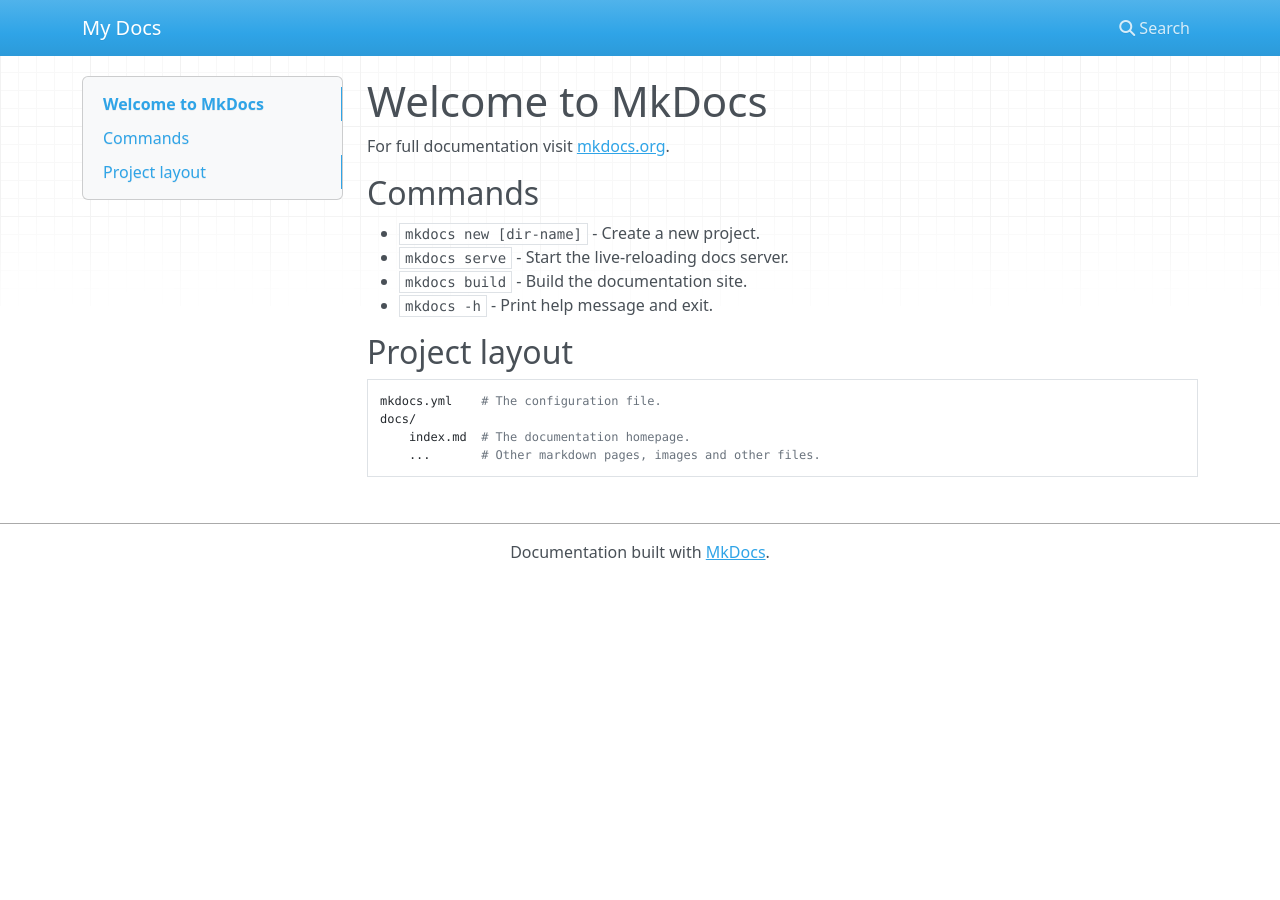
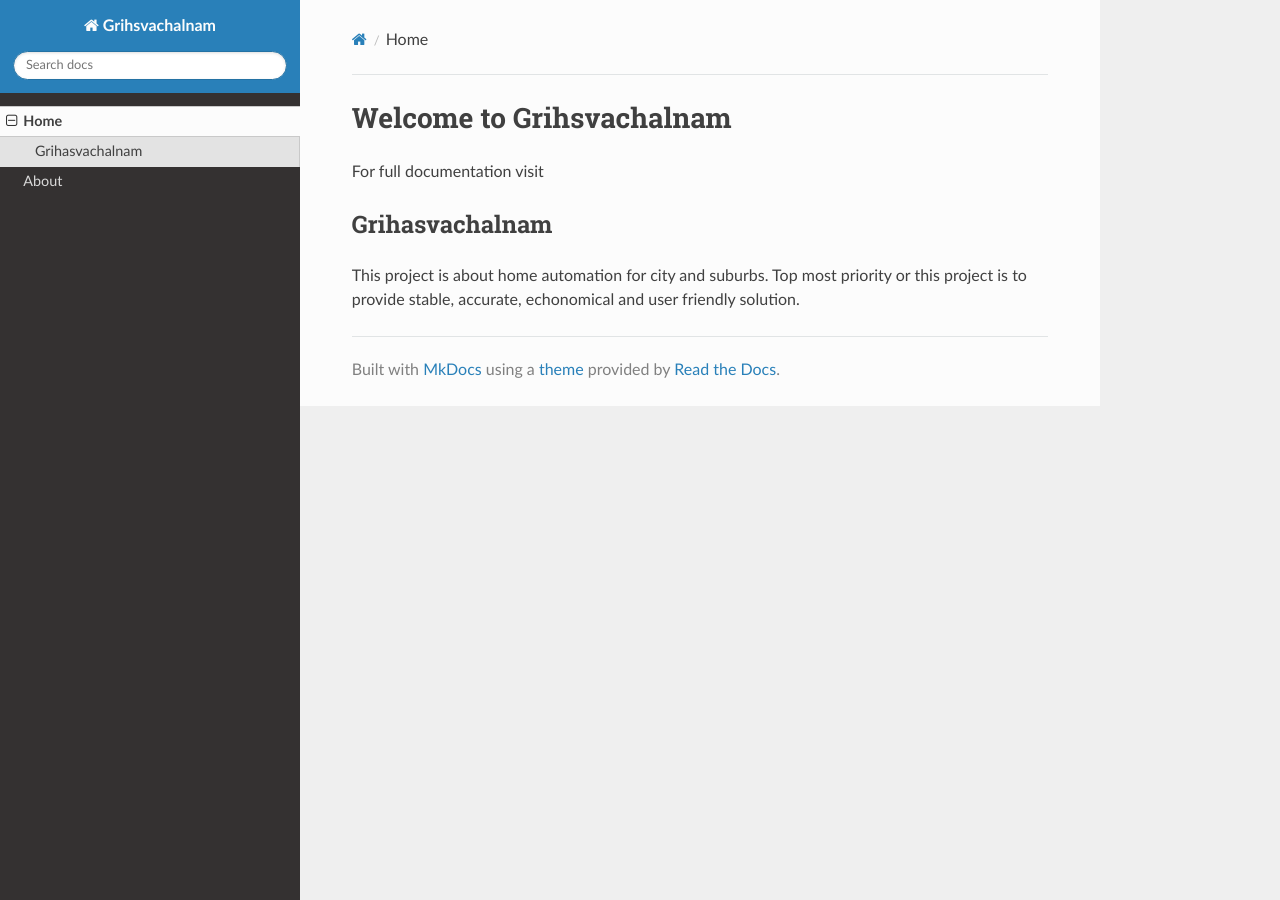
Before and after one commit to Amaya2024/grihasvachalnam, an MkDocs documentation site: the page built from docs/index.md, in a window 1280 px wide. Built offline with MkDocs 1.6.1, drawn with Linux system fonts in a browser that asks for light colours; nearby versions of some CDN libraries.

Commit message:
Updated the documents

```diff
--- a/docs/index.md
+++ b/docs/index.md
@@ -1,17 +1,8 @@
-# Welcome to MkDocs
+# Welcome to Grihsvachalnam
 
-For full documentation visit [mkdocs.org](https://www.mkdocs.org).
+For full documentation visit <WorkInProgress>
 
-## Commands
 
-* `mkdocs new [dir-name]` - Create a new project.
-* `mkdocs serve` - Start the live-reloading docs server.
-* `mkdocs build` - Build the documentation site.
-* `mkdocs -h` - Print help message and exit.
-
-## Project layout
-
-    mkdocs.yml    # The configuration file.
-    docs/
-        index.md  # The documentation homepage.
-        ...       # Other markdown pages, images and other files.
+## Grihasvachalnam
+This project is about home automation for city and suburbs.
+Top most priority or this project is to provide stable, accurate, echonomical and user friendly solution.
--- a/mkdocs.yml
+++ b/mkdocs.yml
@@ -1 +1,8 @@
-site_name: My Docs
+site_name: Grihsvachalnam
+site_url: https://localhost:8000
+
+nav:
+  - Home: index.md
+  - About: about.md
+
+theme: readthedocs
```
